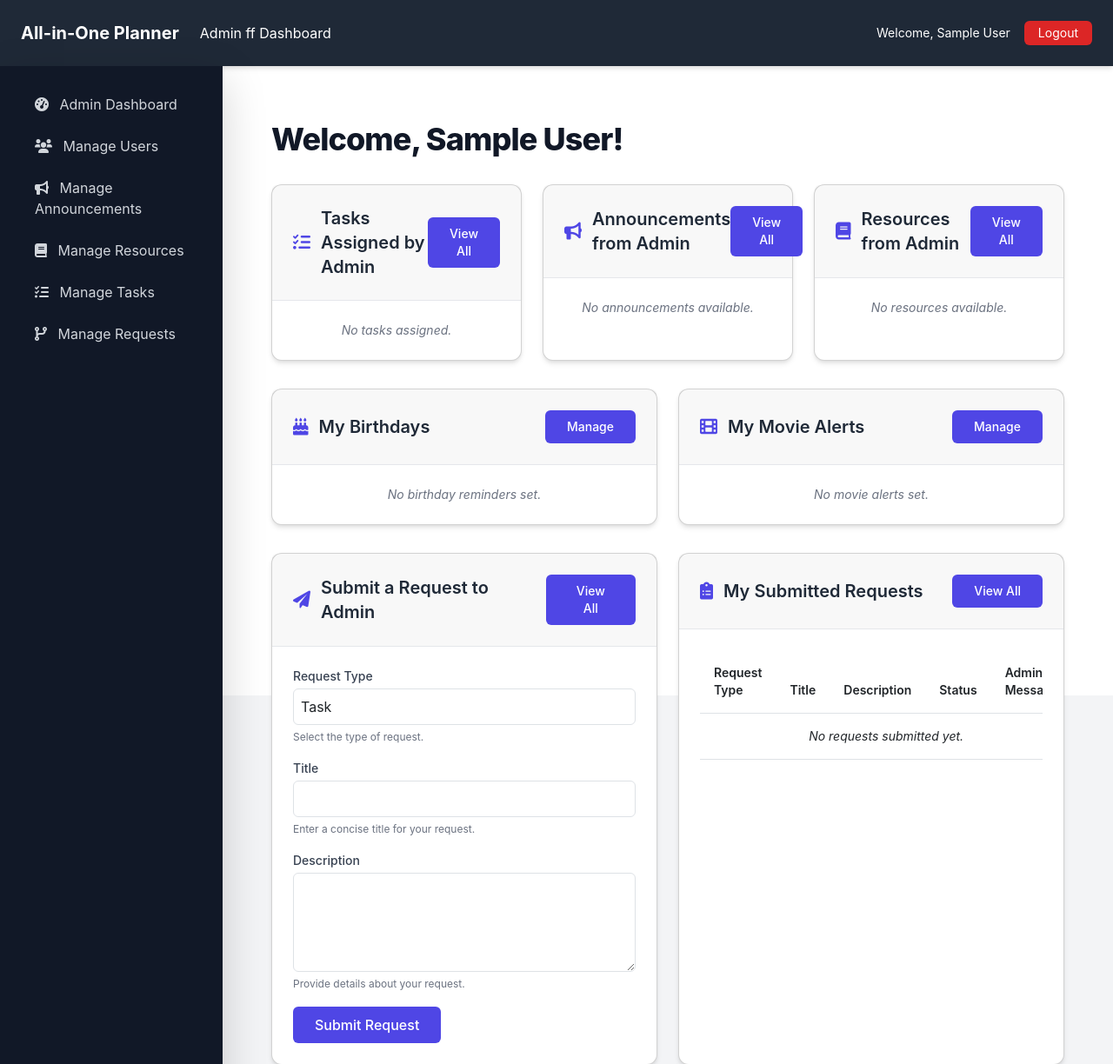
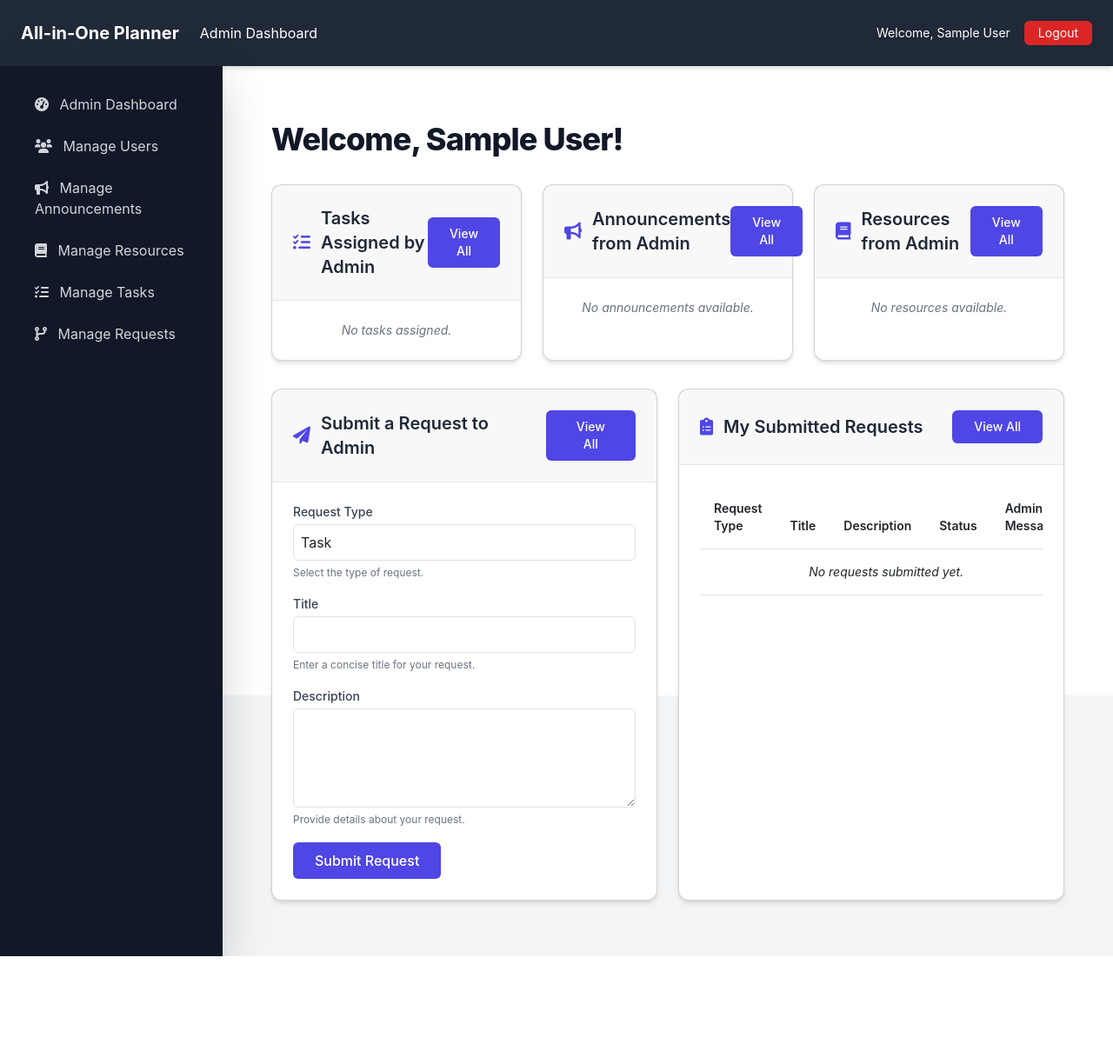
Before and after one commit to projectdemo-preview/SPM, a Flask app: page /dashboard in a window 1280 px wide. Shown: the top 1224 px of the page at 87% size. After the commit the page ends 1100 px from the top, so only its background shows below. Run offline with Flask 3, Linux system fonts and the light colour scheme; the visitor is signed in with stand-in values (Sample User, id 1); some libraries are stand-ins or nearby versions.

Commit message:
update the dashboard and base dashboard

```diff
--- a/templates/dashboard.html
+++ b/templates/dashboard.html
@@ -87,9 +87,9 @@
         </div>
     </div>
 
-    <!-- Middle Grid: Birthdays, Movie Alerts -->
-    <div class="grid grid-cols-1 md:grid-cols-2 gap-6 mb-8">
-        <!-- Birthdays Card -->
+    <!-- Middle Grid: Birthdays, Movie Alerts
+    <div class="grid grid-cols-1 md:grid-cols-2 gap-6 mb-8"> -->
+        <!-- Birthdays Card
         <div class="card bg-white rounded-xl shadow-md hover:shadow-lg transition-shadow duration-300">
             <div class="card-header flex justify-between items-center p-6 border-b border-gray-200">
                 <h3 class="text-lg sm:text-xl font-semibold text-gray-800 flex items-center">
@@ -109,9 +109,9 @@
                     <p class="text-sm text-gray-500 italic text-center">No birthday reminders set.</p>
                 {% endfor %}
             </div>
-        </div>
+        </div>-->
 
-        <!-- Movie Alerts Card -->
+        <!-- Movie Alerts Card
         <div class="card bg-white rounded-xl shadow-md hover:shadow-lg transition-shadow duration-300">
             <div class="card-header flex justify-between items-center p-6 border-b border-gray-200">
                 <h3 class="text-lg sm:text-xl font-semibold text-gray-800 flex items-center">
@@ -132,7 +132,7 @@
                 {% endfor %}
             </div>
         </div>
-    </div>
+    </div>-->
 
     <!-- Bottom Grid: Submit Request, My Requests -->
     <div class="grid grid-cols-1 md:grid-cols-2 gap-6">
--- a/templates/dashboard_base.html
+++ b/templates/dashboard_base.html
@@ -10,9 +10,9 @@
             <div class="hidden md:flex space-x-4">
                 {% if session.get('user_id') %}
                     {% if session.get('is_admin') %}
-                        <a href="{{ url_for('admin_dashboard') }}" class="hover:text-gray-300">Admin ff Dashboard</a>
+                        <a href="{{ url_for('admin_dashboard') }}" class="hover:text-gray-300">Admin  Dashboard</a>
                     {% else %}
-                        <a href="{{ url_for('dashboard') }}" class="hover:text-gray-300">Dffashboard</a>
+                        <a href="{{ url_for('dashboard') }}" class="hover:text-gray-300">Dashboard</a>
                     {% endif %}
                 {% endif %}
             </div>
@@ -67,8 +67,17 @@
                             <li><a href="{{ url_for('tasks') }}" class="block hover:bg-gray-700 px-3 py-2 rounded-md {{ 'sidebar-active-link' if request.endpoint == 'tasks' else '' }}"><i class="fas fa-tasks mr-2"></i> Tasks</a></li>
                             <li><a href="{{ url_for('announcements') }}" class="block hover:bg-gray-700 px-3 py-2 rounded-md {{ 'sidebar-active-link' if request.endpoint == 'announcements' else '' }}"><i class="fas fa-bullhorn mr-2"></i> Announcements</a></li>
                             <li><a href="{{ url_for('resources') }}" class="block hover:bg-gray-700 px-3 py-2 rounded-md {{ 'sidebar-active-link' if request.endpoint == 'resources' else '' }}"><i class="fas fa-book mr-2"></i> Resources</a></li>
-                            <li><a href="{{ url_for('birthdays') }}" class="block hover:bg-gray-700 px-3 py-2 rounded-md {{ 'sidebar-active-link' if request.endpoint == 'birthdays' else '' }}"><i class="fas fa-birthday-cake mr-2"></i> Birthdays</a></li>
-                            <li><a href="{{ url_for('movies') }}" class="block hover:bg-gray-700 px-3 py-2 rounded-md {{ 'sidebar-active-link' if request.endpoint == 'movies' else '' }}"><i class="fas fa-film mr-2"></i> Movies</a></li>
+<li>
+  <a class="block px-3 py-2 rounded-md opacity-50 cursor-not-allowed pointer-events-none">
+    <i class="fas fa-users mr-2"></i>Team Workspace
+  </a>
+</li>
+<li>
+  <a class="block px-3 py-2 rounded-md opacity-50 cursor-not-allowed pointer-events-none">
+    <i class="fas fa-tasks mr-2"></i>Project Planning
+  </a>
+</li>
+
                             <li><a href="{{ url_for('my_requests') }}" class="block hover:bg-gray-700 px-3 py-2 rounded-md {{ 'sidebar-active-link' if request.endpoint == 'my_requests' else '' }}"><i class="fas fa-clipboard-list mr-2"></i> My Requests</a></li>
                         {% endif %}
                     {% endif %}
```
